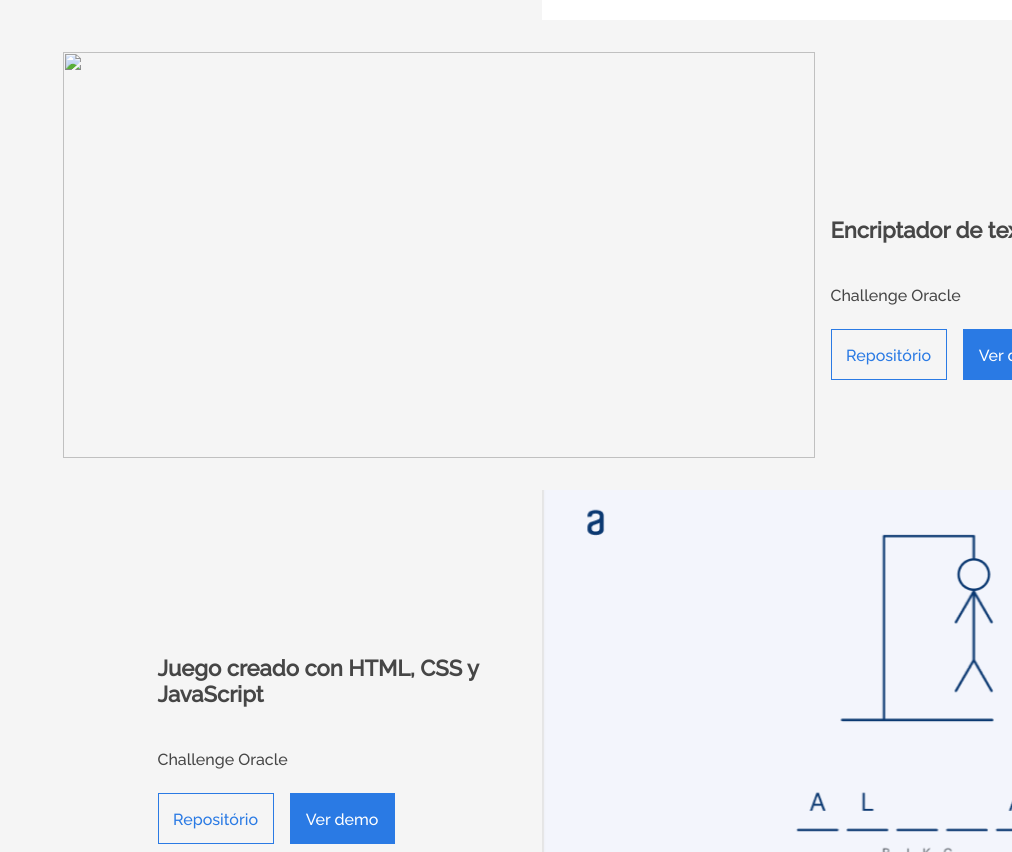
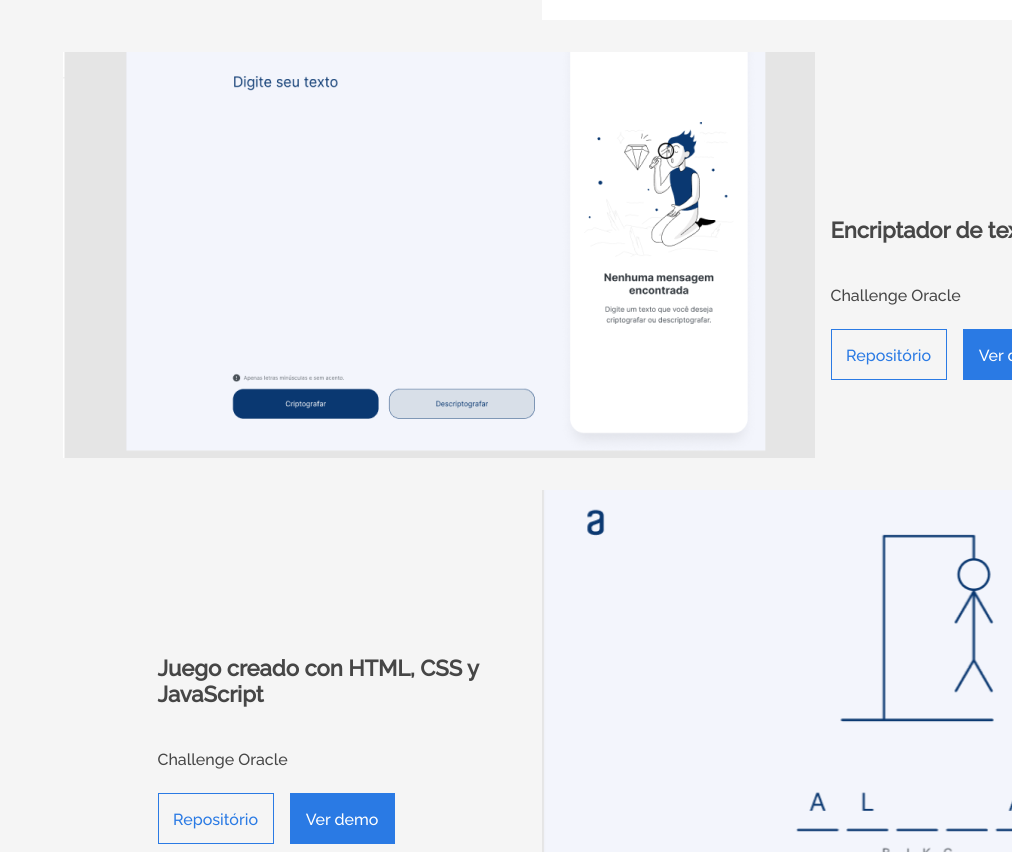
Before and after one commit to pilidd/pilidd.github.io, a plain HTML site: page index.html in a window 1280 px wide. Shown: the part 3257-4109 px from the top of the page, without its empty margins (268-1280 px from the left). Drawn offline with Linux system fonts and the light colour scheme; files whose address does not match are found by name.

Commit message:
Update index.html

```diff
--- a/index.html
+++ b/index.html
@@ -234,7 +234,7 @@
 
             <div class="experiencie__box">
                 <!-- Pon el logotipo/captura de pantalla de tu proyecto -->
-                <img class="experience__img" src=challenge/"assets\secretcode_print.png">
+                <img class="experience__img" src="challenge/assets\secretcode_print.png">
                 <div class="experience__info">
                     <h2 class="experience__title">Encriptador de texto</h2>
                     <h3 class="experience__text">Challenge Oracle </h3>
```
